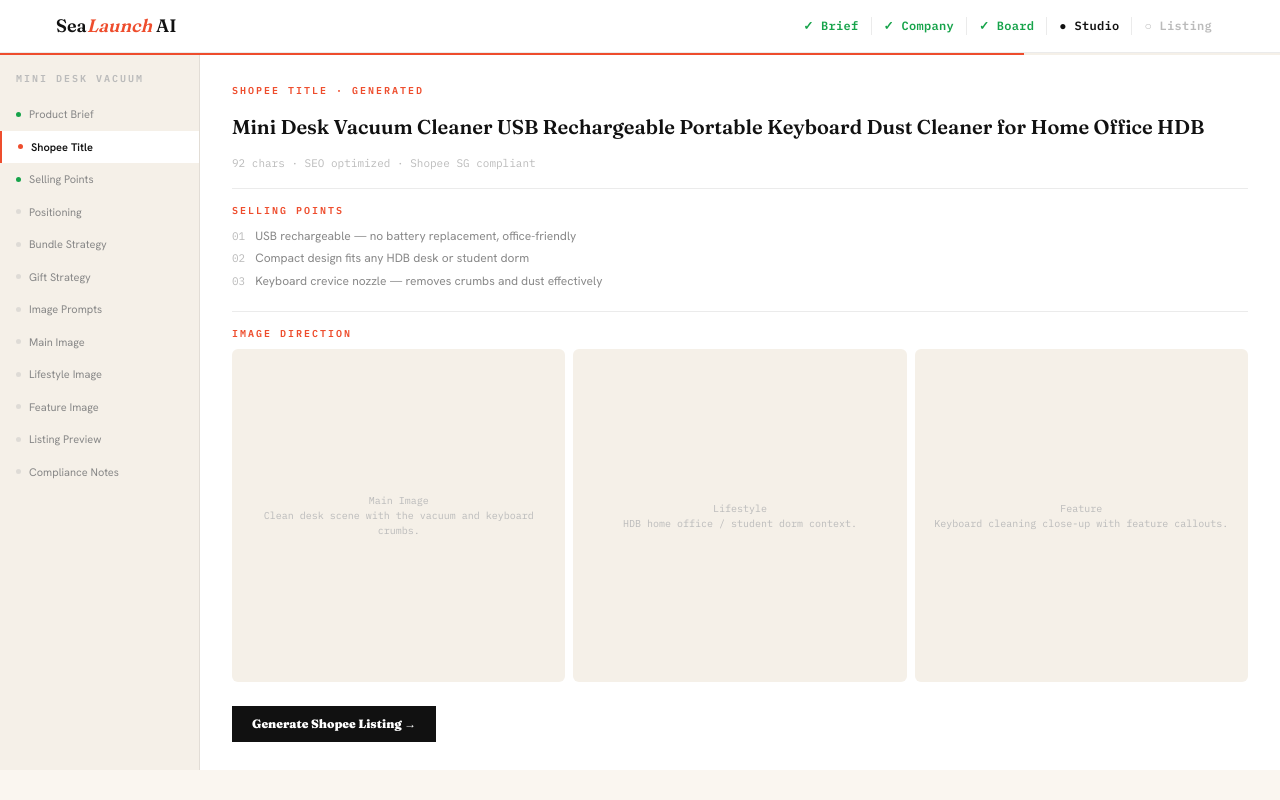
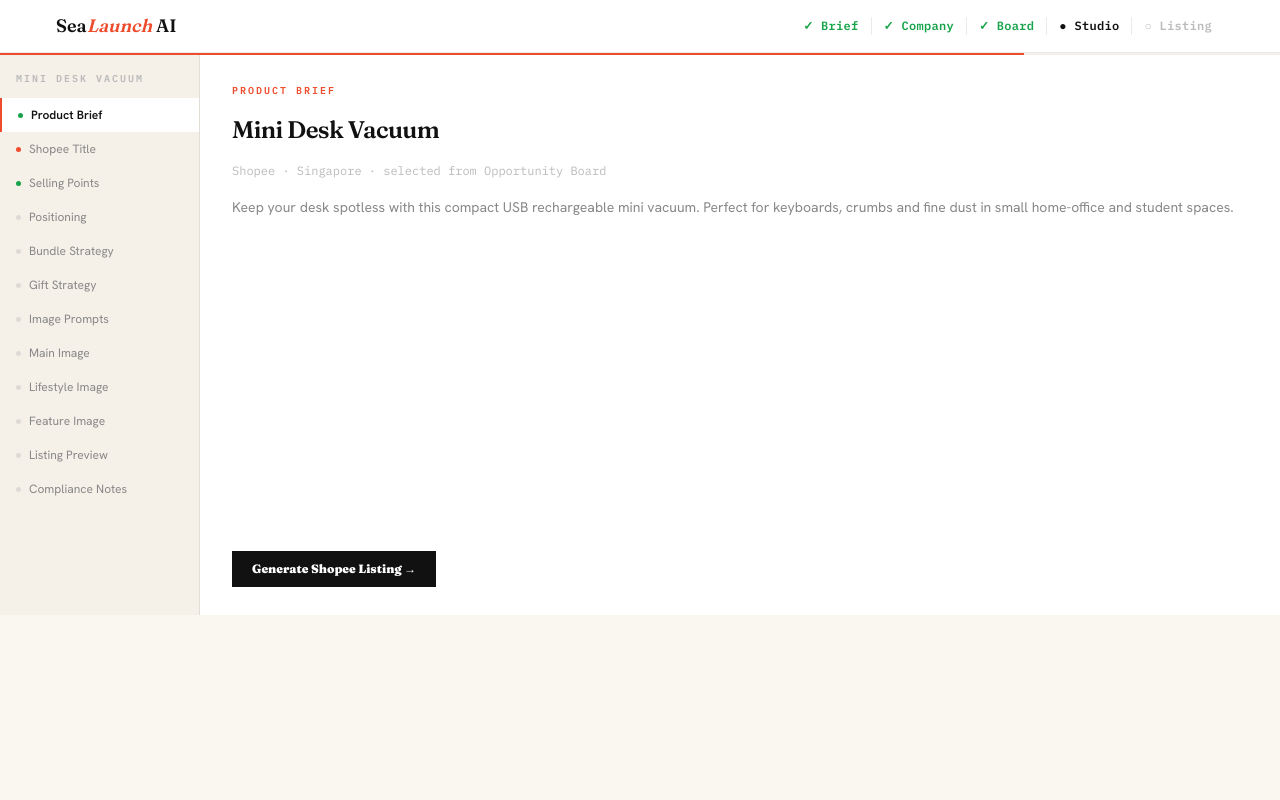
Before and after one commit to mayimian123/CodexHackathon_SEALaunch, a Next.js app: page /app/studio in a window 1280 px wide. Built offline with nearby package versions, Linux system fonts and the light colour scheme.

Commit message:
fix: Packaging Studio canvas now renders per-tab content

```diff
--- a/src/app/app/studio/page.tsx
+++ b/src/app/app/studio/page.tsx
@@ -3,8 +3,9 @@
 import { useState, useEffect } from "react";
 import { useRouter } from "next/navigation";
 import { AnimatePresence, motion } from "framer-motion";
-import { PACKAGING_TABS, PACKAGING_OUTPUT } from "@/lib/mock-data";
+import { PACKAGING_TABS, PACKAGING_OUTPUT, LISTING } from "@/lib/mock-data";
 import { useAppStore } from "@/lib/store";
+import type { PackagingOutput, ShopeeListing } from "@/lib/types";
 
 function Typewriter({ text }: { text: string }) {
   const [count, setCount] = useState(0);
@@ -27,10 +28,196 @@ function dot(status: string) {
   return "bg-ink-faint/40";
 }
 
+function Label({ children }: { children: React.ReactNode }) {
+  return (
+    <p className="font-mono text-[10px] font-semibold uppercase tracking-[0.2em] text-orange">
+      {children}
+    </p>
+  );
+}
+
+function Para({ children }: { children: React.ReactNode }) {
+  return <p className="text-[14px] leading-relaxed text-ink-soft">{children}</p>;
+}
+
+function NumberedList({ items }: { items: string[] }) {
+  return (
+    <div className="flex flex-col gap-2">
+      {items.map((it, i) => (
+        <div key={i} className="flex items-baseline gap-3">
+          <span className="font-mono text-[12px] text-ink-faint">
+            {String(i + 1).padStart(2, "0")}
+          </span>
+          <span className="text-[13px] leading-snug text-ink-soft">{it}</span>
+        </div>
+      ))}
+    </div>
+  );
+}
+
+function ImageSlot({ label, dir }: { label: string; dir: string }) {
+  return (
+    <motion.div
+      initial={{ opacity: 0, scale: 0.96 }}
+      animate={{ opacity: 1, scale: 1 }}
+      transition={{ duration: 0.3 }}
+      className="flex aspect-[4/3] w-full max-w-md flex-col items-center justify-center gap-1 rounded-lg bg-ivory-deep p-4 text-center"
+    >
+      <span className="font-mono text-[11px] font-semibold uppercase tracking-wide text-ink-faint">
+        {label}
+      </span>
+      <span className="text-[12px] italic text-ink-soft">{dir}</span>
+    </motion.div>
+  );
+}
+
+/** Renders the right-canvas content for the active tab. */
+function TabContent({
+  active,
+  p,
+  listing,
+}: {
+  active: string;
+  p: PackagingOutput;
+  listing: ShopeeListing;
+}) {
+  switch (active) {
+    case "brief":
+      return (
+        <>
+          <Label>Product Brief</Label>
+          <h2 className="font-display text-2xl font-semibold tracking-tight text-ink">
+            Mini Desk Vacuum
+          </h2>
+          <p className="font-mono text-[12px] text-ink-faint">
+            Shopee · Singapore · selected from Opportunity Board
+          </p>
+          <Para>{p.productDescription}</Para>
+        </>
+      );
+    case "title":
+      return (
+        <>
+          <Label>Shopee Title · Generated</Label>
+          <h2 className="font-display text-xl font-semibold leading-tight text-ink">
+            <Typewriter text={p.localizedShopeeTitle} />
+          </h2>
+          <p className="font-mono text-[12px] text-ink-faint">
+            {p.titleCharCount} chars · SEO optimized · Shopee SG compliant
+          </p>
+        </>
+      );
+    case "points":
+      return (
+        <>
+          <Label>Selling Points</Label>
+          <NumberedList items={p.sellingPoints} />
+        </>
+      );
+    case "positioning":
+      return (
+        <>
+          <Label>Positioning</Label>
+          <Para>{p.positioningAngle}</Para>
+        </>
+      );
+    case "bundle":
+      return (
+        <>
+          <Label>Bundle Strategy</Label>
+          <Para>{p.bundleStrategy}</Para>
+          <p className="font-mono text-[12px] text-ink-faint">
+            Raises average order value.
+          </p>
+        </>
+      );
+    case "gift":
+      return (
+        <>
+          <Label>Gift Strategy</Label>
+          <Para>{p.giftStrategy}</Para>
+          <p className="font-mono text-[12px] text-ink-faint">
+            Boosts click-through and perceived value.
+          </p>
+        </>
+      );
+    case "prompts":
+      return (
+        <>
+          <Label>Image Prompts</Label>
+          <NumberedList items={p.imagePrompts} />
+        </>
+      );
+    case "main":
+      return (
+        <>
+          <Label>Main Image</Label>
+          <ImageSlot label="Main Image" dir={p.heroImageDirection} />
+        </>
+      );
+    case "lifestyle":
+      return (
+        <>
+          <Label>Lifestyle Image</Label>
+          <ImageSlot label="Lifestyle" dir={p.lifestyleImageDirection} />
+        </>
+      );
+    case "feature":
+      return (
+        <>
+          <Label>Feature Image</Label>
+          <ImageSlot label="Feature" dir={p.featureImageDirection} />
+        </>
+      );
+    case "preview":
+      return (
+        <>
+          <Label>Listing Preview</Label>
+          <div className="max-w-sm">
+            <div className="mb-3 flex h-32 items-center justify-center rounded-md bg-ivory-deep">
+              <span className="font-mono text-[11px] text-ink-faint">Main image</span>
+            </div>
+            <h3 className="font-display text-base font-semibold leading-snug text-ink">
+              {listing.preview.title}
+            </h3>
+            <p className="my-1.5 font-mono text-lg font-semibold text-orange">
+              {listing.preview.price}
+            </p>
+            <div className="flex flex-col gap-1">
+              {listing.preview.bullets.map((b) => (
+                <span
+                  key={b}
+                  className="flex items-baseline gap-1.5 text-[12px] text-ink-soft"
+                >
+                  <span className="text-orange">·</span>
+                  {b}
+                </span>
+              ))}
+            </div>
+          </div>
+        </>
+      );
+    case "compliance":
+      return (
+        <>
+          <Label>Compliance Notes</Label>
+          <NumberedList items={p.complianceNotes} />
+          <div className="border-t hairline pt-3.5">
+            <Label>Price Uplift Reasoning</Label>
+            <Para>{p.priceUpliftReasoning}</Para>
+          </div>
+        </>
+      );
+    default:
+      return null;
+  }
+}
+
 export default function StudioPage() {
   const router = useRouter();
-  const [active, setActive] = useState("title");
+  const [active, setActive] = useState("brief");
   const p = useAppStore((s) => s.packaging) ?? PACKAGING_OUTPUT;
+  const listing = useAppStore((s) => s.listing) ?? LISTING;
 
   return (
     <div className="grid min-h-[70vh] grid-cols-[200px_1fr]">
@@ -43,10 +230,10 @@ export default function StudioPage() {
           <button
             key={t.id}
             onClick={() => setActive(t.id)}
-            className={`flex w-full items-center gap-2 px-4 py-2 text-[11px] ${
+            className={`flex w-full items-center gap-2 px-4 py-2 text-[12px] transition-colors ${
               active === t.id
                 ? "border-l-2 border-orange bg-surface font-semibold text-ink"
-                : "text-ink-soft"
+                : "text-ink-soft hover:text-ink"
             }`}
           >
             <span className={`h-[5px] w-[5px] shrink-0 rounded-full ${dot(t.status)}`} />
@@ -56,75 +243,28 @@ export default function StudioPage() {
       </div>
 
       {/* Canvas */}
-      <div className="bg-surface px-8 py-7">
+      <div className="flex flex-col bg-surface px-8 py-7">
+        <div className="flex-1">
           <AnimatePresence mode="wait">
             <motion.div
               key={active}
-            initial={{ opacity: 0 }}
-            animate={{ opacity: 1 }}
-            exit={{ opacity: 0 }}
-            transition={{ duration: 0.25 }}
+              initial={{ opacity: 0, y: 8 }}
+              animate={{ opacity: 1, y: 0 }}
+              exit={{ opacity: 0, y: -8 }}
+              transition={{ duration: 0.22 }}
               className="flex flex-col gap-4"
             >
-            <p className="font-mono text-[10px] font-semibold uppercase tracking-[0.2em] text-orange">
-              Shopee Title · Generated
-            </p>
-            <h2 className="font-display text-xl font-semibold leading-tight text-ink">
-              <Typewriter text={p.localizedShopeeTitle} />
-            </h2>
-            <p className="font-mono text-[11px] text-ink-faint">
-              {p.titleCharCount} chars · SEO optimized · Shopee SG compliant
-            </p>
-
-            <div className="border-t hairline pt-3.5">
-              <p className="font-mono text-[10px] font-semibold uppercase tracking-[0.2em] text-orange mb-2.5">
-                Selling Points
-              </p>
-              {p.sellingPoints.map((pt, i) => (
-                <div key={i} className="flex gap-2.5 items-baseline mb-1.5">
-                  <span className="font-mono text-[11px] text-ink-faint">
-                    {String(i + 1).padStart(2, "0")}
-                  </span>
-                  <span className="text-[12px] text-ink-soft leading-snug">{pt}</span>
-                </div>
-              ))}
-            </div>
-
-            <div className="border-t hairline pt-3.5">
-              <p className="font-mono text-[10px] font-semibold uppercase tracking-[0.2em] text-orange mb-2">
-                Image Direction
-              </p>
-              <div className="grid grid-cols-3 gap-2">
-                {[
-                  ["Main Image", p.heroImageDirection],
-                  ["Lifestyle", p.lifestyleImageDirection],
-                  ["Feature", p.featureImageDirection],
-                ].map(([label, dir], i) => (
-                  <motion.div
-                    key={label}
-                    initial={{ opacity: 0, scale: 0.96 }}
-                    animate={{ opacity: 1, scale: 1 }}
-                    transition={{ delay: i * 0.08, duration: 0.3 }}
-                    className="flex aspect-square items-center justify-center rounded-md bg-ivory-deep p-2 text-center"
-                  >
-                    <span className="font-mono text-[10px] text-ink-faint">
-                      {label}
-                      <br />
-                      {dir}
-                    </span>
+              <TabContent active={active} p={p} listing={listing} />
             </motion.div>
-                ))}
-              </div>
+          </AnimatePresence>
         </div>
 
         <button
           onClick={() => router.push("/app/listing")}
-              className="mt-2 self-start bg-ink px-5 py-2.5 font-display text-xs font-black text-white"
+          className="mt-6 self-start bg-ink px-5 py-2.5 font-display text-xs font-black text-white"
         >
           Generate Shopee Listing →
         </button>
-          </motion.div>
-        </AnimatePresence>
       </div>
     </div>
   );
```
Lines whose indentation alone changed are shown as unchanged.
